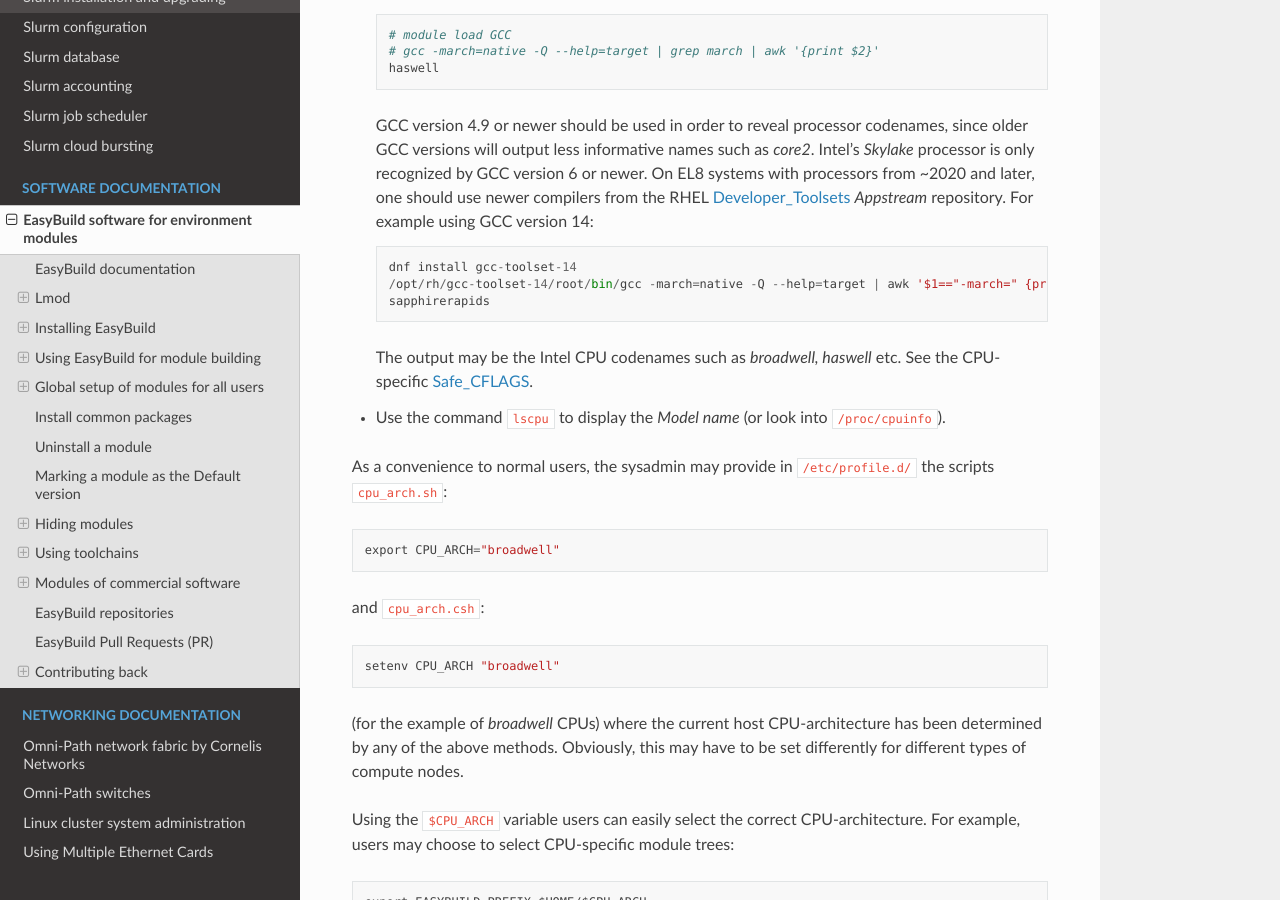
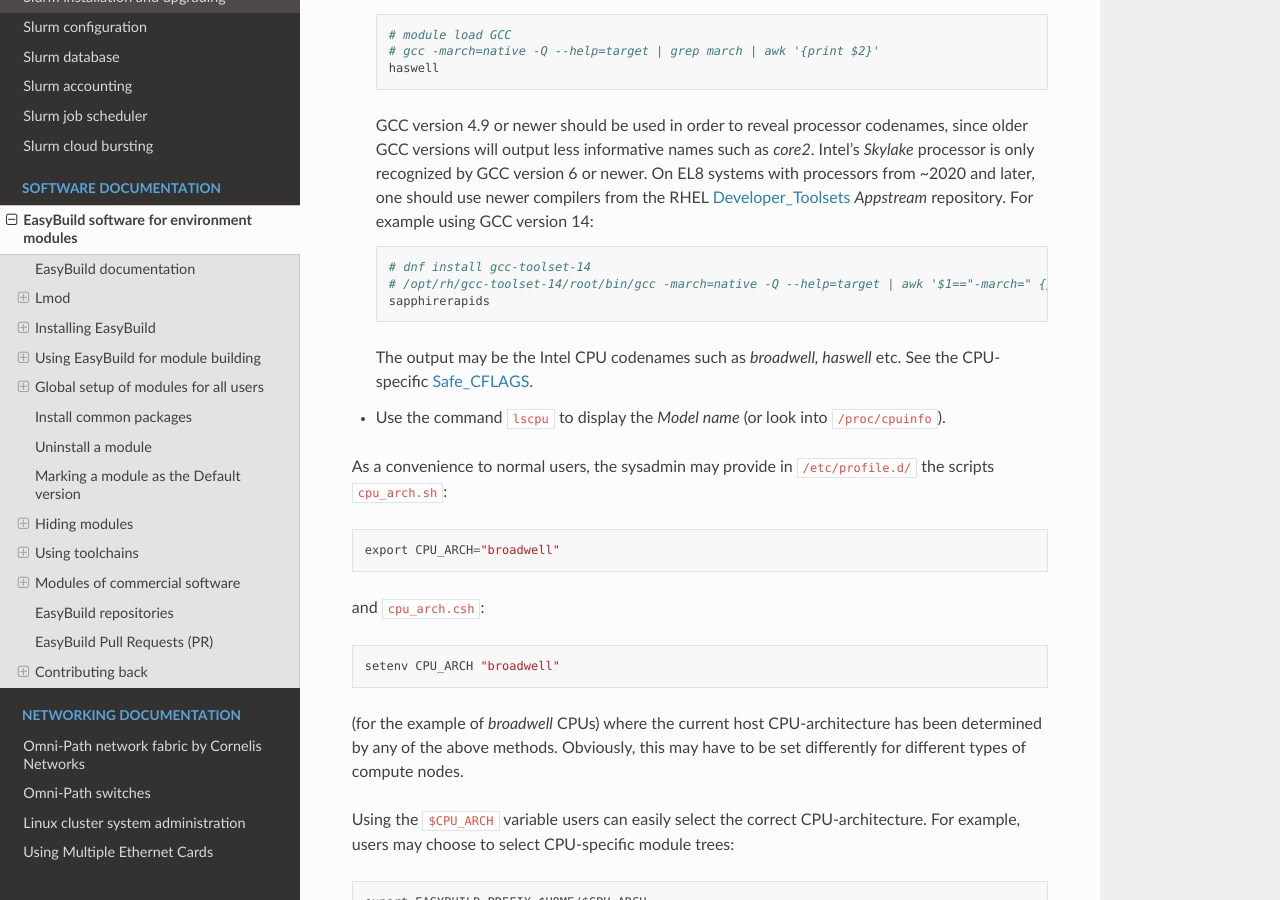
Before and after one commit to OleHolmNielsen/Niflheim_system, a Sphinx documentation site: the page built from docs/EasyBuild_modules.rst, in a window 1280 px wide and 900 px high, scrolled down 9829 px. Built offline with Sphinx 7.4.7 and the Read the Docs theme 3.1.0, drawn with Linux system fonts in a browser that asks for light colours.

Commit message:
Minor edit

```diff
--- a/docs/EasyBuild_modules.rst
+++ b/docs/EasyBuild_modules.rst
@@ -404,8 +404,8 @@ We have found the following solutions:
   On EL8 systems with processors from ~2020 and later, one should use newer compilers from the RHEL Developer_Toolsets_ *Appstream* repository.
   For example using GCC version 14::
 
-    dnf install gcc-toolset-14
-    /opt/rh/gcc-toolset-14/root/bin/gcc -march=native -Q --help=target | awk '$1=="-march=" {print $2}'
+    # dnf install gcc-toolset-14
+    # /opt/rh/gcc-toolset-14/root/bin/gcc -march=native -Q --help=target | awk '$1=="-march=" {print $2}'
     sapphirerapids
 
   The output may be the Intel CPU codenames such as *broadwell, haswell* etc.
```
